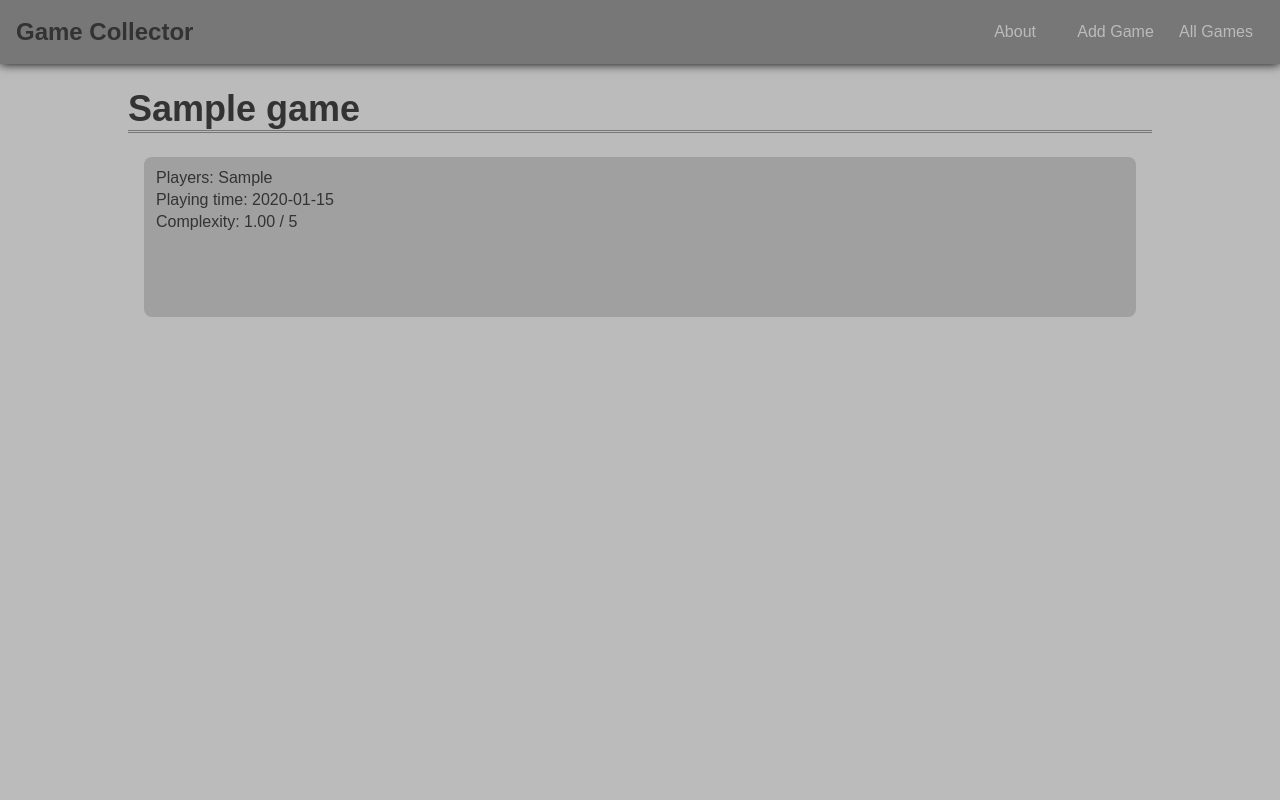
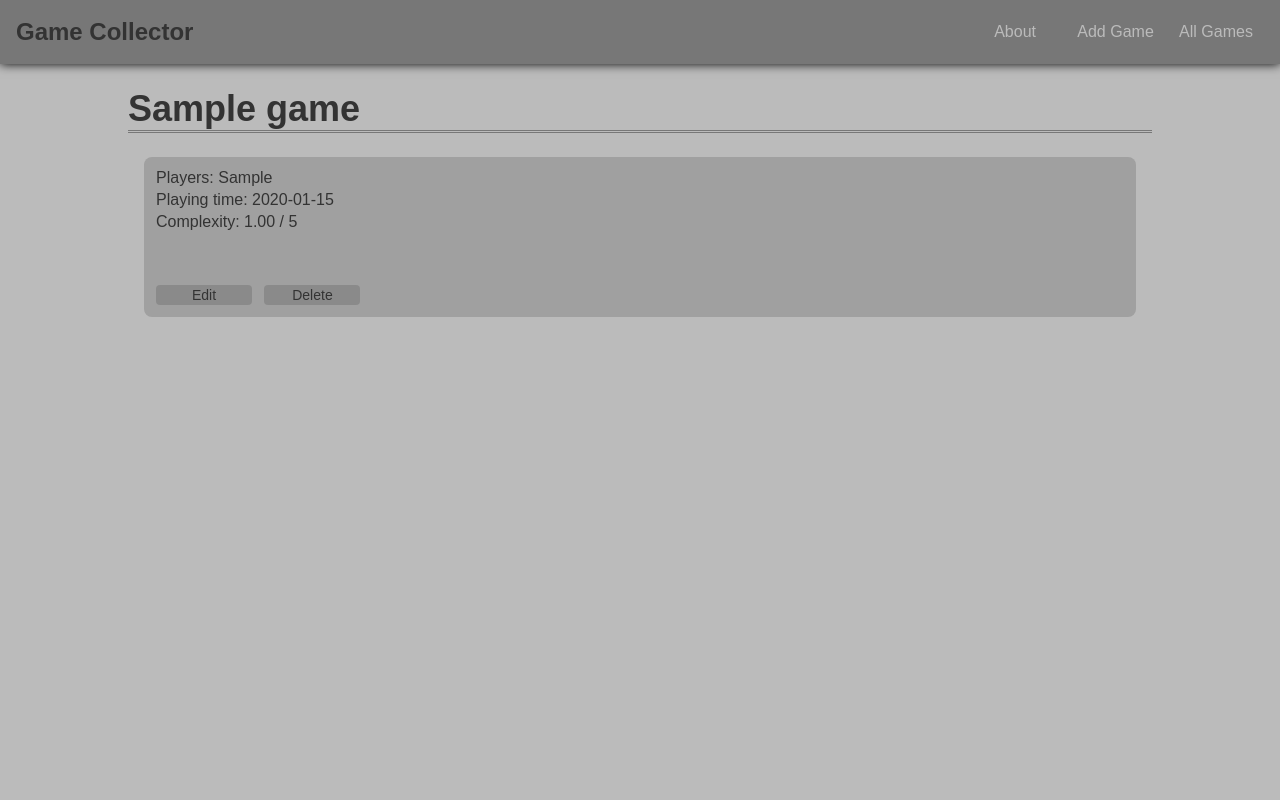
Before and after one commit to jskartes/game-collector, a Django app: page /games/1/ in a window 1280 px wide. Run offline with Django 5.2, Linux system fonts and the light colour scheme; tables that the repository leaves empty hold one stand-in row (values such as "Sample post").

Commit message:
implement and render games/update and games/delete functionality

```diff
--- a/main_app/models.py
+++ b/main_app/models.py
@@ -12,4 +12,4 @@ class Game(models.Model):
         return self.title
 
     def get_absolute_url(self):
-        return reverse('detail', kwargs={'game_id': self.id})
+        return reverse('games_detail', kwargs={'game_id': self.id})
--- a/main_app/static/css/style.css
+++ b/main_app/static/css/style.css
@@ -1,6 +1,8 @@
 :root {
   /*===== COLORS =====*/
   --body-bg-col: #bbb;
+  --delete: #400;
+  --edit: #008;
   --main-col: #333;
   --main-transparent-overlay: #3333;
   --main-transparent-overlay-hover: #3335;
@@ -165,6 +167,7 @@ main p {
   height: 20vmin;
   margin-bottom: 3vmin;
   padding: 1vmin 1.5vmin;
+  position: relative;
 }
 
 a.game-frame {
@@ -188,6 +191,49 @@ a.game-frame:hover {
   margin-top: 0.5vmin;
 }
 
+.game-buttons {
+  bottom: 1.5vmin;
+  left: 1.5vmin;
+  position: absolute;
+}
+
+.game-buttons form {
+  display: inline-block;
+  width: 12vmin;
+}
+
+.game-buttons form > input[type='submit'] {
+  margin-left: unset;
+}
+
+.game-buttons a,
+.game-buttons form > input[type='submit'] {
+  background-color: var(--main-transparent-overlay);
+  border-radius: 0.5vmin;
+  color: inherit;
+  display: inline-block;
+  font-size: 1.75vmin;
+  margin-right: 1vmin;
+  padding: 0.25vmin 0;
+  text-align: center;
+  transition: 0.1s ease-in-out;
+  width: 12vmin;
+}
+
+.game-buttons a:hover,
+.game-buttons form > input[type='submit']:hover {
+  color: var(--nav-link-hover-col);
+  font-weight: bold;
+}
+
+.edit:hover {
+  background-color: var(--edit);
+}
+
+.game-buttons form > input[type='submit'].delete:hover {
+  background-color: var(--delete);
+}
+
 
 /*===== RESPONSIVE =====*/
 
--- a/main_app/templates/games/detail.html
+++ b/main_app/templates/games/detail.html
@@ -8,6 +8,13 @@
       <span class='game-data'>Players: {{ game.players }}</span>
       <span class='game-data'>Playing time: {{ game.playing_time }}</span>
       <span class='game-data'>Complexity: {{ game.complexity }} / 5</span>
+      <div class='game-buttons'>
+        <a class='edit' href='{% url "games_update" game.id %}'>Edit</a>
+        <form action='{% url "games_delete" game.id %}' method='POST'>
+          {% csrf_token %}
+          <input class='delete' type='submit' value='Delete'/>
+        </form>
+      </div>
     </div>
   </div>
 {% endblock %}
--- a/main_app/templates/games/index.html
+++ b/main_app/templates/games/index.html
@@ -5,7 +5,7 @@
 
   <div id='games-container'>
   {% for game in games %}
-    <a class='game-frame' href='{% url "games_detail" %}'>
+    <a class='game-frame' href='{% url "games_detail" game.id %}'>
       <span class='game-title'>{{ game.title }}</span>
       <span class='game-data'>Players: {{ game.players }}</span>
       <span class='game-data'>Playing time: {{ game.playing_time }}</span>
--- a/main_app/urls.py
+++ b/main_app/urls.py
@@ -2,9 +2,39 @@ from django.urls import path
 from . import views
 
 urlpatterns = [
-    path('', views.home, name='home'),
-    path('about/', views.about, name='about'),
-    path('games/', views.games_index, name='games_index'),
-    path('games/<int:game_id>/', views.games_detail, name='games_detail'),
-    path('games/create/', views.GameCreate.as_view(), name='games_create'),
+    path(
+        '',
+        views.home,
+        name='home'
+    ),
+    path(
+        'about/',
+        views.about,
+        name='about'
+    ),
+    path(
+        'games/',
+        views.games_index,
+        name='games_index'
+    ),
+    path(
+        'games/<int:game_id>/',
+        views.games_detail,
+        name='games_detail'
+    ),
+    path(
+        'games/create/',
+        views.GameCreate.as_view(),
+        name='games_create'
+    ),
+    path(
+        'games/<int:pk>/update/',
+        views.GameUpdate.as_view(),
+        name='games_update'
+    ),
+    path(
+        'games/<int:pk>/delete/',
+        views.GameDelete.as_view(),
+        name='games_delete'
+    ),
 ]
--- a/main_app/views.py
+++ b/main_app/views.py
@@ -25,3 +25,12 @@ class GameCreate(CreateView):
     model = Game
     fields = '__all__'
     template_name = 'games/create.html'
+
+class GameUpdate(UpdateView):
+    model = Game
+    fields = '__all__'
+    template_name = 'games/create.html'
+
+class GameDelete(DeleteView):
+    model = Game
+    success_url = '/games'
```
Also changed, not shown: main_app/templates/games/create.html (+9 -2 lines).
